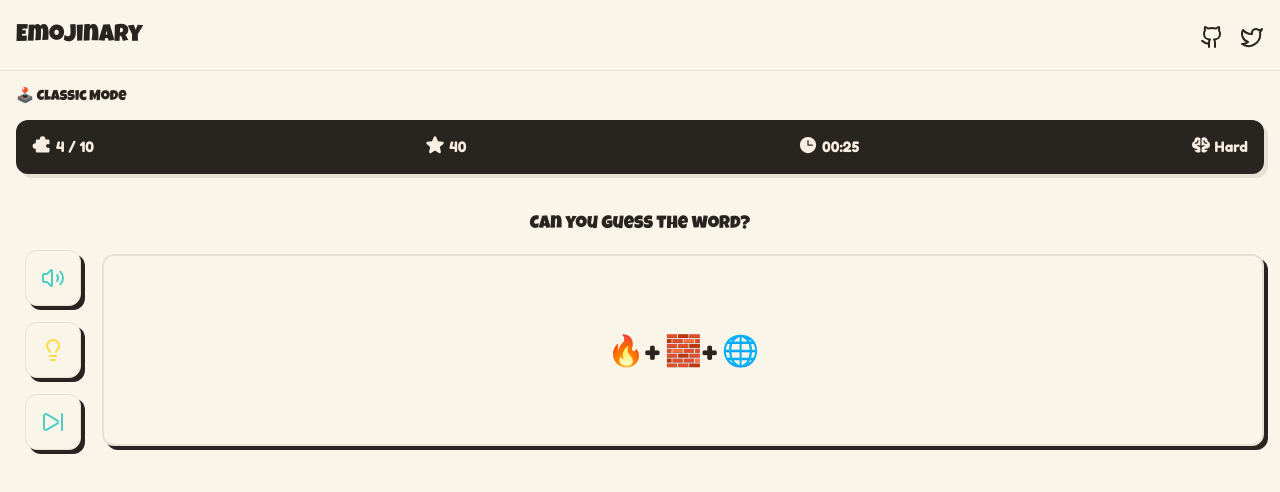
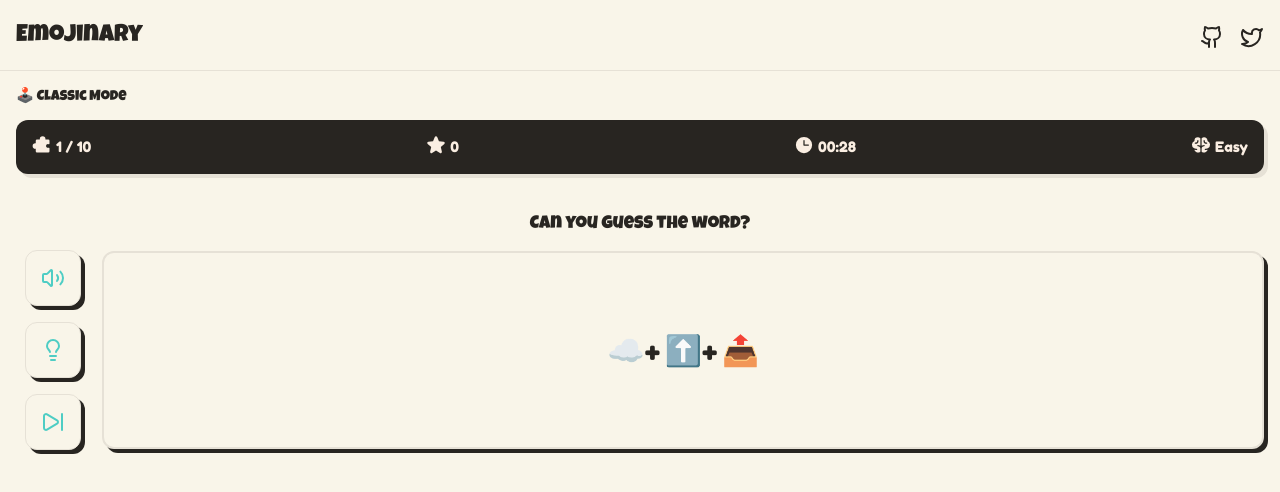
Before and after one commit to Charmingdc/Emojinary, a React (Vite) app: page /play in a window 1280 px wide. Both pictures are taken after a click on the button "Classic Mode". Shown: the top 492 px of the page. Built offline with nearby package versions, Linux system fonts and the light colour scheme.

Commit message:
Improve puzzle to handle each puzzle time countdown and fix bug of double current puzzle index incrementation

```diff
--- a/src/components/GameControls.tsx
+++ b/src/components/GameControls.tsx
@@ -1,9 +1,29 @@
+import type { Dispatch, SetStateAction } from "react";
+
 import { Volume2, VolumeX, Lightbulb, SkipForward } from "lucide-react";
 import ControlButton from "@/components/ui/ControlButton";
+
 import useSound from "@/hooks/useSound";
 
-const GameControls = () => {
+interface GameControlProps {
+  showHint: boolean;
+  setShowHint: Dispatch<SetStateAction<boolean>>;
+  currentPuzzleIdx: number;
+  setCurrentPuzzleIdx: Dispatch<SetStateAction<number>>;
+  puzzleCount: number;
+  resetTimer: () => void;
+}
+
+const GameControls: React.FC<GameControlProps> = ({
+  showHint,
+  setShowHint,
+  currentPuzzleIdx,
+  setCurrentPuzzleIdx,
+  puzzleCount,
+  resetTimer
+}) => {
   const { isSoundOn, toggleSound } = useSound();
+  const isLast = currentPuzzleIdx + 1 === puzzleCount;
 
   return (
     <div className="w-20 flex flex-col items-center justify-between gap-4">
@@ -15,12 +35,27 @@ const GameControls = () => {
         )}
       </ControlButton>
 
-      <ControlButton>
-        <Lightbulb size={24} className="text-accent" />
+      <ControlButton onClick={() => setShowHint(prev => !prev)}>
+        <Lightbulb
+          size={24}
+          className={`${showHint ? "text-accent" : "text-primary"}`}
+        />
       </ControlButton>
 
-      <ControlButton>
-        <SkipForward size={24} className="text-primary" />
+      <ControlButton
+        disabled={isLast}
+        onClick={() => {
+          setShowHint(false);
+          setCurrentPuzzleIdx(prev => prev + 1);
+          resetTimer();
+        }}
+      >
+        <SkipForward
+          size={24}
+          className={`${
+            isLast ? "text-accent" : "text-primary active:text-accent"
+          }`}
+        />
       </ControlButton>
     </div>
   );
--- a/src/components/screens/ClassicModeScreen.tsx
+++ b/src/components/screens/ClassicModeScreen.tsx
@@ -1,30 +1,116 @@
+import { useState } from "react";
+
 import StatsBar from "@/components/ui/StatsBar";
 import GameControls from "@/components/GameControls";
+import PuzzleBox from "@/components/ui/PuzzleBox";
 
-interface Puzzle {
-  emojis: string[];
-  answer: string;
-  hint: string;
-}
+import usePerPuzzleTimer from "@/hooks/usePerPuzzleTimer";
+import type { Puzzle } from "@/types";
 
-const puzzle: Puzzle = {
-  emojis: ["🔥", "🧱", "🌐"],
-  answer: "firewall",
-  hint: "Used to protect networks"
-};
+const puzzles: Puzzle[] = [
+  {
+    emojis: ["☁️", "⬆️", "📤"],
+    answer: "upload",
+    letters: ["U", "P", "L", "O", "A", "D", "X", "T"],
+    hint: "Sending files to the cloud or server",
+    difficulty: "easy"
+  },
+  {
+    emojis: ["💻", "👨‍💻", "⚡"],
+    answer: "developer",
+    letters: ["D", "E", "V", "E", "L", "O", "P", "E", "R", "X", "A"],
+    hint: "Person who writes code",
+    difficulty: "easy"
+  },
+  {
+    emojis: ["🤖", "🧠", "📊"],
+    answer: "AI",
+    letters: ["A", "I", "X", "Y", "Z"],
+    hint: "Machines that can learn and think",
+    difficulty: "medium"
+  },
+  {
+    emojis: ["📜", "➰", "🧩"],
+    answer: "algorithm",
+    letters: ["A", "L", "G", "O", "R", "I", "T", "H", "M", "X", "E"],
+    hint: "Step-by-step instructions to solve a problem",
+    difficulty: "medium"
+  },
+  {
+    emojis: ["🔐", "🛡️", "🔑"],
+    answer: "encryption",
+    letters: ["E", "N", "C", "R", "Y", "P", "T", "I", "O", "N", "S"],
+    hint: "Securing data from unauthorized access",
+    difficulty: "hard"
+  },
+  {
+    emojis: ["🌐", "💻", "🖥️"],
+    answer: "network",
+    letters: ["N", "E", "T", "W", "O", "R", "K", "A", "X"],
+    hint: "Connected computers sharing data",
+    difficulty: "medium"
+  },
+  {
+    emojis: ["🗄️", "💾", "📂"],
+    answer: "database",
+    letters: ["D", "A", "T", "A", "B", "A", "S", "E", "X", "L"],
+    hint: "Stores structured information",
+    difficulty: "medium"
+  },
+  {
+    emojis: ["🖥️", "⚙️", "🔄"],
+    answer: "software",
+    letters: ["S", "O", "F", "T", "W", "A", "R", "E", "X"],
+    hint: "Programs that run on computers",
+    difficulty: "easy"
+  },
+  {
+    emojis: ["📦", "📤", "🌐"],
+    answer: "deployment",
+    letters: ["D", "E", "P", "L", "O", "Y", "M", "E", "N", "T", "A"],
+    hint: "Releasing code to production",
+    difficulty: "medium"
+  },
+  {
+    emojis: ["🐛", "🔍", "🛠️"],
+    answer: "debugging",
+    letters: ["D", "E", "B", "U", "G", "G", "I", "N", "G", "X"],
+    hint: "Finding and fixing errors in code",
+    difficulty: "medium"
+  }
+];
 
 const ClassicModeScreen = () => {
+  const [currentPuzzleIdx, setCurrentPuzzleIdx] = useState<number>(0);
+  const [points, setPoints] = useState<number>(0);
+  const [showHint, setShowHint] = useState<boolean>(false);
+
+  const puzzleCount = puzzles.length;
+  const currentPuzzle = puzzles[currentPuzzleIdx];
+  const difficulty = currentPuzzle.difficulty;
+
+  const handleTimerExpire = () => {
+    setCurrentPuzzleIdx(prev => (prev < puzzleCount - 1 ? prev + 1 : prev));
+    setShowHint(false);
+  };
+
+  const { formatTime, reset } = usePerPuzzleTimer({
+    difficulty,
+    trigger: currentPuzzleIdx,
+    onExpire: handleTimerExpire
+  });
+
   return (
     <main className="w-full flex flex-col items-center gap-3 p-4">
       <h2 className="self-start -mt-4"> 🕹️ Classic Mode </h2>
 
       <StatsBar
         stats={{
-          currentPuzzleIdx: 4,
-          puzzleCount: 10,
-          points: 40,
-          time: "00:25",
-          difficulty: "hard"
+          currentPuzzleIdx: currentPuzzleIdx + 1,
+          puzzleCount,
+          points,
+          time: formatTime(),
+          difficulty
         }}
       />
 
@@ -32,20 +118,23 @@ const ClassicModeScreen = () => {
         <h3 className="text-lg"> Can you guess the word? </h3>
 
         <div className="w-full flex items-center justify-center gap-3">
-          <GameControls />
+          <GameControls
+            showHint={showHint}
+            setShowHint={setShowHint}
+            currentPuzzleIdx={currentPuzzleIdx}
+            setCurrentPuzzleIdx={setCurrentPuzzleIdx}
+            puzzleCount={puzzleCount}
+            resetTimer={reset}
+          />
+          <PuzzleBox puzzle={currentPuzzle} />
+        </div>
 
-          <div
-            className="w-full min-h-[12rem] flex flex-wrap justify-center
-          items-center gap-1 p-4 bg-background border-2 border-double rounded-xl
-          shadow-neumorphic-choc [&_span]:text-3xl"
-          >
-            {puzzle.emojis.map((emoji, idx) => {
-              const isLast = idx === puzzle.emojis.length - 1;
-
-              return <span key={idx}>{isLast ? emoji : `${emoji}+`}</span>;
-            })}
-          </div>
-        </div>
+        {showHint && (
+          <p className="mt-2">
+            <strong className="text-primary"> Hint:</strong>{" "}
+            {currentPuzzle.hint}
+          </p>
+        )}
       </div>
     </main>
   );
--- a/src/components/ui/ControlButton.tsx
+++ b/src/components/ui/ControlButton.tsx
@@ -15,7 +15,8 @@ const ControlButton: React.FC<ButtonProps> = ({ children, ...props }) => {
       {...props}
       onClick={handleClick}
       className="bg-background w-14 h-14 flex justify-center items-center border
-      rounded-xl shadow-neumorphic-choc active:shadow-neumorphic-choc-pressed transition-shadow duration-200"
+      rounded-xl shadow-neumorphic-choc active:shadow-neumorphic-choc-pressed
+      disabled:opacity-30 transition-shadow duration-200"
     >
       {children}
     </button>
--- /dev/null
+++ b/src/components/ui/PuzzleBox.tsx
@@ -0,0 +1,15 @@
+import type { Puzzle } from "@/types";
+
+const PuzzleBox: React.FC<Puzzle> = ({ puzzle }) => {
+  return (
+    <div className="w-full min-h-[12.4rem] flex flex-wrap justify-center items-center gap-1 p-4 bg-background border-2 border-double rounded-xl shadow-neumorphic-choc [&_span]:text-3xl">
+      {puzzle.emojis.map((emoji, idx) => {
+        const isLast = idx === puzzle.emojis.length - 1;
+
+        return <span key={idx}>{isLast ? emoji : `${emoji}+`}</span>;
+      })}
+    </div>
+  );
+};
+
+export default PuzzleBox;
--- /dev/null
+++ b/src/hooks/usePerPuzzleTimer.tsx
@@ -0,0 +1,86 @@
+import { useEffect, useRef, useState } from "react";
+import type { Difficulty } from "@/types";
+
+interface UsePerPuzzleTimerProps {
+  difficulty: Difficulty;
+  trigger: number;
+  onExpire: () => void;
+}
+
+const difficultyTimes: Record<Difficulty, number> = {
+  easy: 30,
+  medium: 45,
+  hard: 60
+};
+
+const usePerPuzzleTimer = ({
+  difficulty,
+  trigger,
+  onExpire
+}: UsePerPuzzleTimerProps) => {
+  const duration = difficultyTimes[difficulty];
+  const [seconds, setSeconds] = useState(duration);
+
+  const intervalRef = useRef<number | null>(null);
+  const expiredRef = useRef(false);
+  const onExpireRef = useRef(onExpire);
+
+  useEffect(() => {
+    onExpireRef.current = onExpire;
+  }, [onExpire]);
+
+  const startTimer = () => {
+    if (intervalRef.current) {
+      clearInterval(intervalRef.current);
+    }
+
+    intervalRef.current = window.setInterval(() => {
+      setSeconds(prev => {
+        if (prev <= 1) {
+          if (!expiredRef.current) {
+            expiredRef.current = true;
+            onExpireRef.current();
+          }
+
+          clearInterval(intervalRef.current!);
+          intervalRef.current = null;
+          return 0;
+        }
+        return prev - 1;
+      });
+    }, 1000);
+  };
+
+  useEffect(() => {
+    expiredRef.current = false;
+    setSeconds(duration);
+    startTimer();
+
+    return () => {
+      if (intervalRef.current) {
+        clearInterval(intervalRef.current);
+        intervalRef.current = null;
+      }
+    };
+  }, [trigger, duration]);
+
+  const reset = () => {
+    expiredRef.current = false;
+    setSeconds(duration);
+    startTimer();
+  };
+
+  const formatTime = () => {
+    const mins = String(Math.floor(seconds / 60)).padStart(2, "0");
+    const secs = String(seconds % 60).padStart(2, "0");
+    return `${mins}:${secs}`;
+  };
+
+  return {
+    seconds,
+    formatTime,
+    reset
+  };
+};
+
+export default usePerPuzzleTimer;
--- /dev/null
+++ b/src/types.ts
@@ -0,0 +1,9 @@
+type Difficulty = "easy" | "medium" | "hard";
+
+interface Puzzle {
+  emojis: string[];
+  answer: string;
+  letters: string[];
+  hint: string;
+  difficulty: Difficulty;
+}
```
